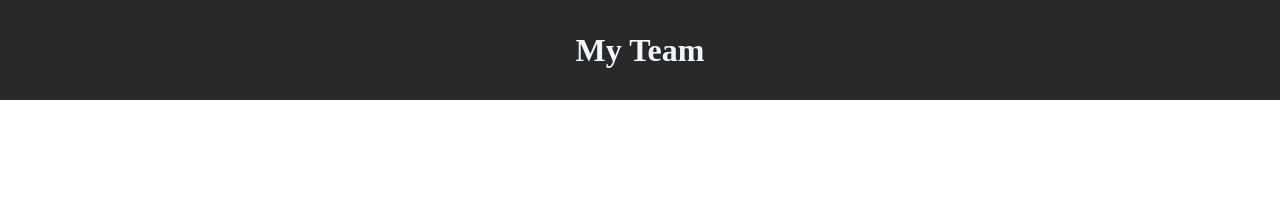
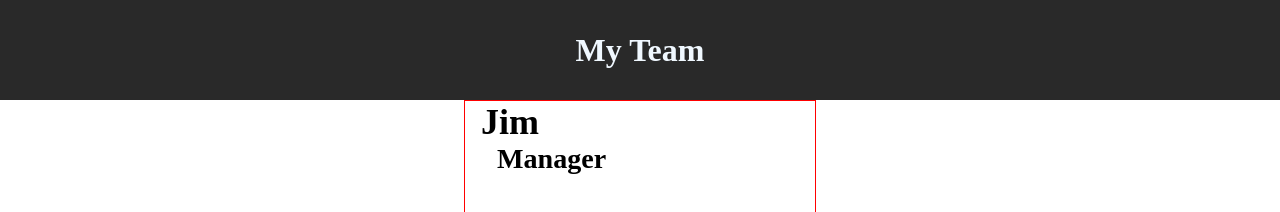
Before and after one commit to Atlas238/team-profile-generator, a website: page Develop/Output/index.html in a window 1280 px wide. Shown: the top 212 px of the page. Drawn offline with Linux system fonts and the light colour scheme.

Commit message:
html template and card template

```diff
--- a/Develop/Output/index.html
+++ b/Develop/Output/index.html
@@ -14,13 +14,16 @@
         <h1>My Team</h1>
     </header>
 
-    <main class='flex'>
+    <main class='flex flex-around'>
 
         <!-- Manager Card (Required for Generation) -->
-        <div class="manager-card">
+        <div class="card">
             <div class="card-header">
-                <div class="manager-name"></div>
-                <div class="manager"></div>
+                <h2 class="employee-name">Jim</h2>
+                <div class="role flex">
+                    <icon></icon>
+                    <h3>Manager</h3>
+                </div>
             </div>
             <div class="card-body">
                 <ul class="card-list">
--- a/Develop/Output/style.css
+++ b/Develop/Output/style.css
@@ -1,6 +1,28 @@
 :root {
     --primary: #292929;
+    --primary-light: #505050;
     --text: aliceblue;
+}
+/* Scroll bar */
+::-webkit-scrollbar {
+    width: 10px;
+}
+
+::-webkit-scrollbar-track {
+    background: #f1f1f1;
+}
+
+::-webkit-scrollbar-thumb {
+    background: var(--primary-light);
+}
+
+::-webkit-scrollbar-thumb:hover {
+    background: #555;
+}
+
+/* Setting general styles */
+html {
+    scroll-behavior: smooth;
 }
 
 body {
@@ -8,6 +30,7 @@ body {
     width:100%;
 }
 
+/* Header styling to center team */
 header {
     display: flex;
     justify-content: center;
@@ -23,23 +46,41 @@ header h1 {
     color:aliceblue;
 }
 
+main {
+    height:100vh;
+}
+
+/* Assigner class that only changes display to flex */
 .flex {
     display:flex;
 }
 
-/* .manager-card {
-
+.flex-around {
+    justify-content: space-around;
 }
 
-.card-heading {
-
+/* Design for Manager Card (Present on every generated HTML file) */
+.card {
+    border: 1px solid red;
+    width:350px;
+    height:500px;
 }
 
-.manager-name {
-
+.card-header {
+    font-size: 1.5rem;
 }
 
-.manager {
+.employee-name {
+    width:fit-content;
+    padding-left: 1rem;
+}
+
+.role {
+    width:fit-content;
+    padding-left: 2rem;
+}
+
+.role > icon {
 
 }
 
@@ -48,7 +89,7 @@ header h1 {
 }
 
 .card-list {
-
+    list-style: none;
 }
 
 .card-list.card-item {
@@ -57,4 +98,4 @@ header h1 {
 
 .card-item.card-link {
 
-} */
+} */. */
```
Lines whose indentation alone changed are shown as unchanged.
